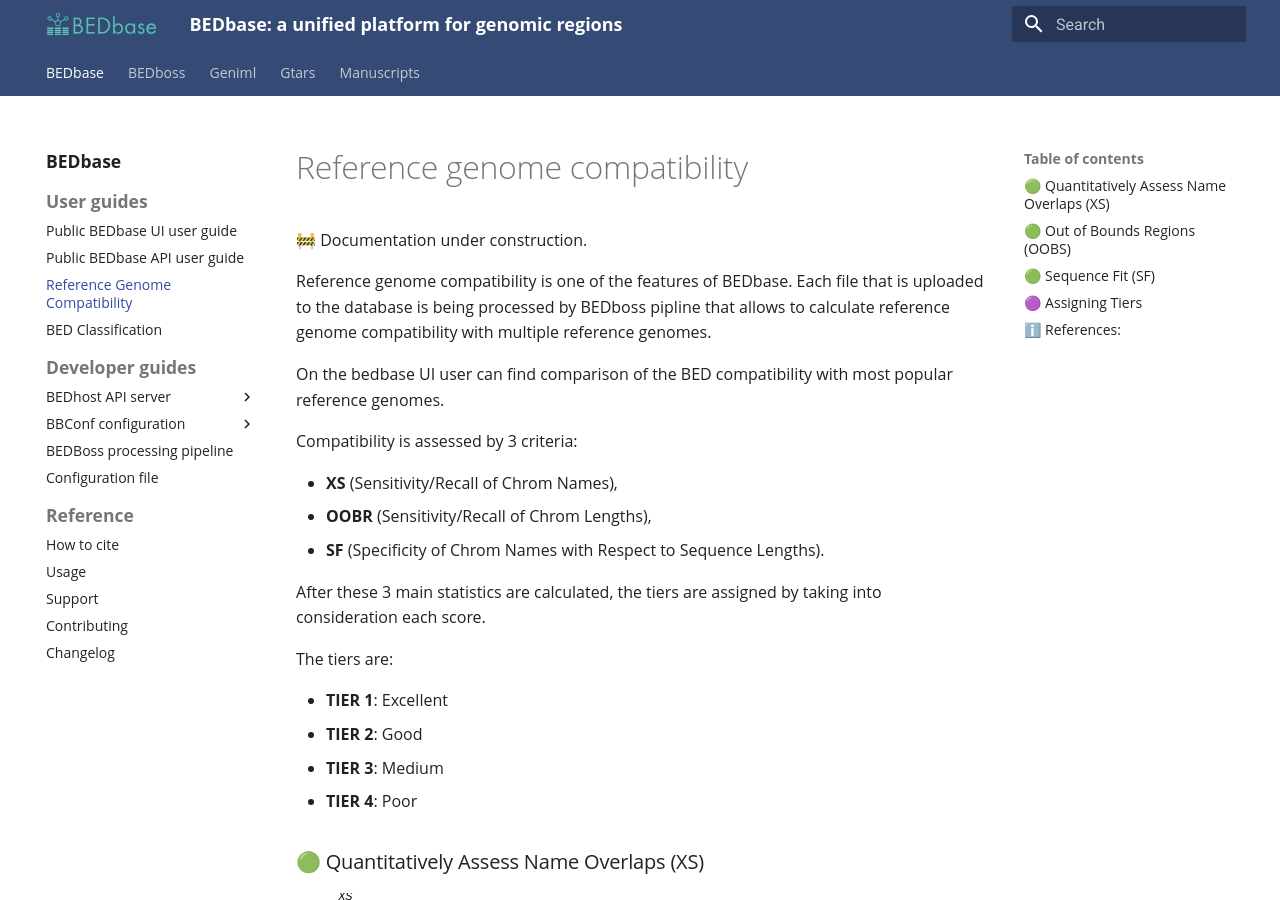
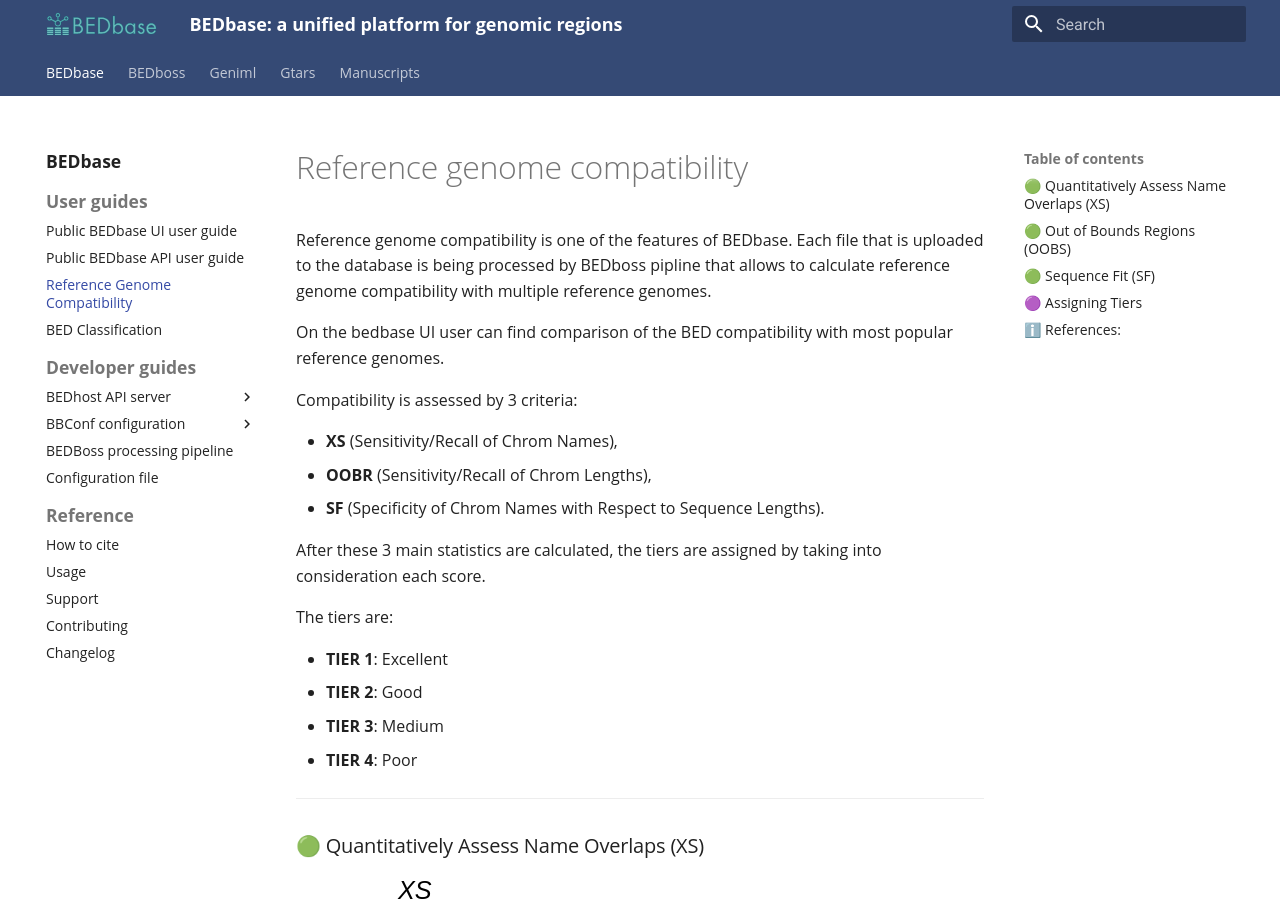
Before and after one commit to databio/bedbase, an MkDocs documentation site: the page built from docs/bedbase/user/reference-genome-compatibility.md, in a window 1280 px wide and 900 px high. Built offline with MkDocs 1.6.1 and Material for MkDocs 9.7.7, drawn with Linux system fonts in a browser that asks for light colours.

Commit message:
fixed graphs

```diff
--- a/docs/bedbase/user/reference-genome-compatibility.md
+++ b/docs/bedbase/user/reference-genome-compatibility.md
@@ -1,6 +1,4 @@
 # Reference genome compatibility
-
-🚧 Documentation under construction.
 
 Reference genome compatibility is one of the features of BEDbase. Each file that is uploaded to the database is
 being processed by BEDboss pipline that allows to calculate reference genome compatibility with multiple reference genomes.
@@ -22,6 +20,7 @@
 - **TIER 3**: Medium
 - **TIER 4**: Poor
 
+---
 
 ### 🟢 Quantitatively Assess Name Overlaps (XS)
 
@@ -34,12 +33,9 @@
 
 ![XS Figure 2](../img/xs_schematic_detailed.svg)
 
-
-<!-- <img src="../img/refgenome_xs.svg" alt="Stretched Image" width="300" height="100"> -->
-
+---
 
 ### 🟢 Out of Bounds Regions (OOBS)
-
 
 ![OOBR Figure](../img/refgenome_oobr.svg)
 
@@ -50,6 +46,7 @@
 ![OOBR Figure 2](../img/oobr_schematic_detailed.svg)
 
 
+----
 ### 🟢 Sequence Fit (SF)
 
 
@@ -66,6 +63,7 @@
 ![SF Figure 2](../img/sf_schematic_detailed.svg)
 
 
+----
 ### 🟣 Assigning  Tiers
 
 Finally, tiers are assigned based on the combination of how well each query file ranks for XS, OOBR, and SF.
```
Also changed, not shown: docs/bedbase/img/refgenome_assign_tier.svg, docs/bedbase/img/refgenome_oobr.svg, docs/bedbase/img/refgenome_sf.svg, docs/bedbase/img/refgenome_xs.svg.
